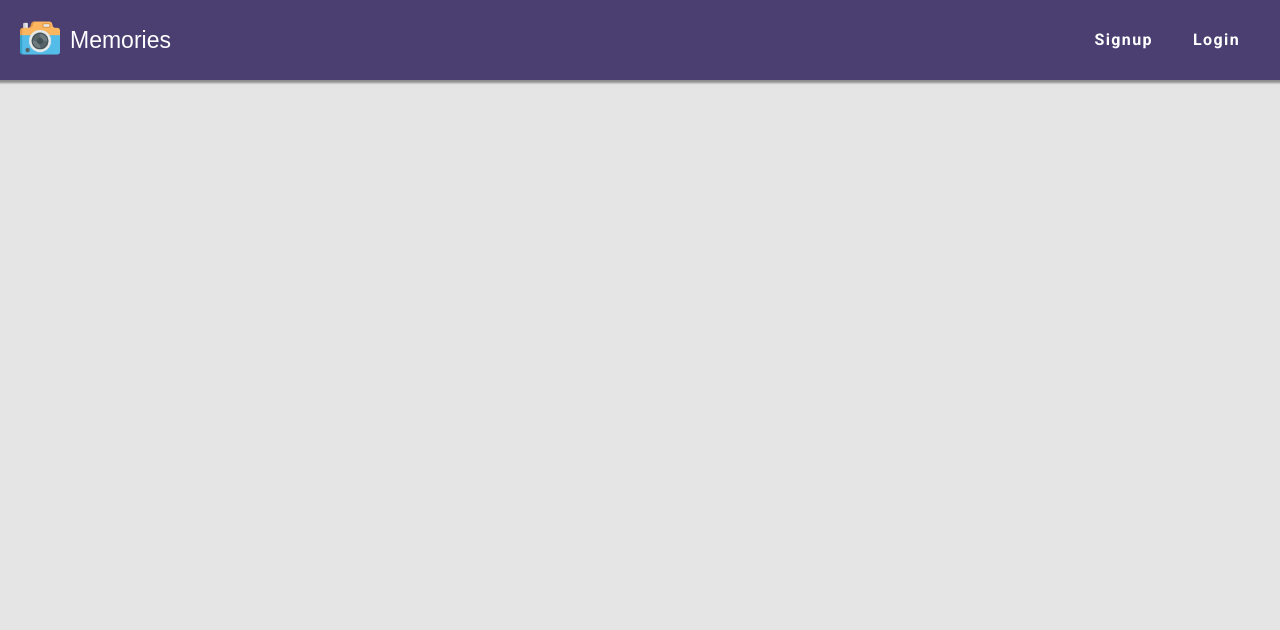
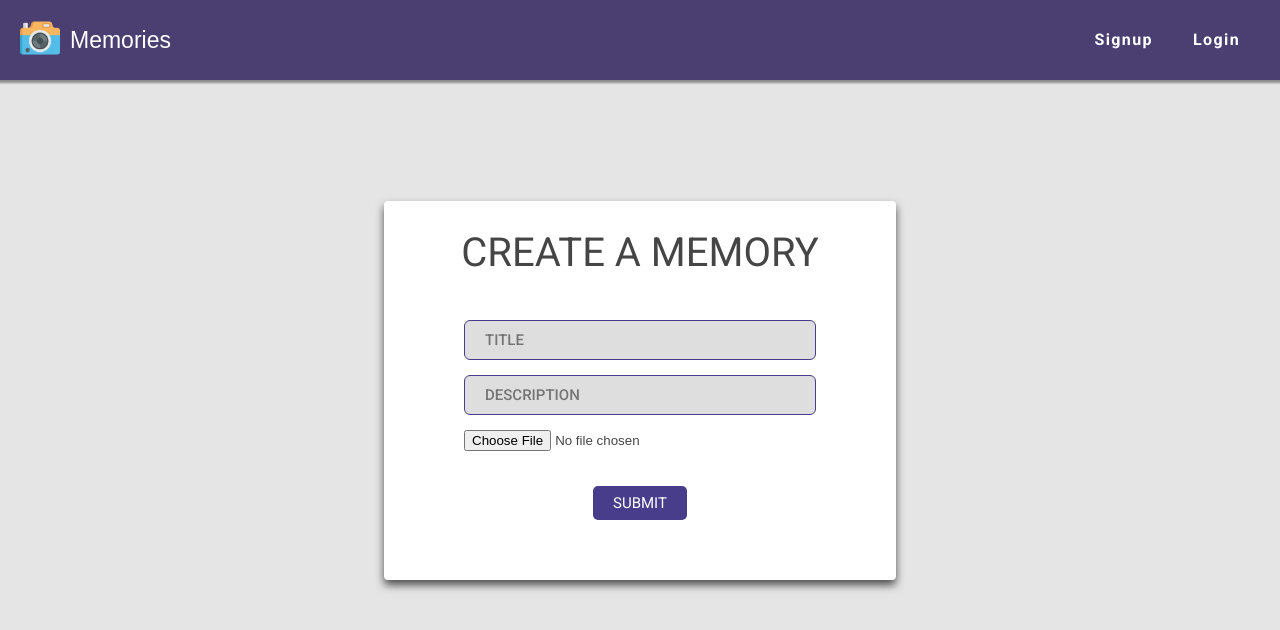
Before and after one commit to hmdrzaa11/memories, a React (Create React App) app in the folder client/: page /create-memory in a window 1280 px wide. Shown: the top 630 px of the page. Built offline with nearby package versions, Linux system fonts and the light colour scheme; no server answers; a web font is replaced by a local one.

Commit message:
Create Memory in place

```diff
--- a/client/src/App.css
+++ b/client/src/App.css
@@ -95,3 +95,9 @@ button,.btn:link,.btn:visited {
 .gold{
   color:  #c2b221  ;
 }
+
+
+.logout-button{
+  display: inline-block;
+
+}
--- a/client/src/App.js
+++ b/client/src/App.js
@@ -7,6 +7,7 @@ import Signup from "./containers/Signup/Signup";
 import Signin from "./containers/Signin/Signin";
 import { actionCreators } from "./state";
 import { useEffect } from "react";
+import CreateMemory from "./containers/CreateMemory/CreateMemory";
 
 let App = () => {
   let { getCurrentUser } = actionCreators;
@@ -21,6 +22,7 @@ let App = () => {
         <Route path="/" exact component={Home} />
         <Route path="/signup" component={Signup} />
         <Route path="/signin" component={Signin} />
+        <Route path="/create-memory" component={CreateMemory} />
       </Switch>
     </div>
   );
--- a/client/src/components/Form/Form.js
+++ b/client/src/components/Form/Form.js
@@ -12,6 +12,8 @@ let SignupForm = (props) => {
     return state;
   });
 
+  let [image, setImage] = useState(null);
+
   let handleOnChange = (e) => {
     setFormState((preState) => {
       return {
@@ -21,8 +23,23 @@ let SignupForm = (props) => {
     });
   };
 
+  let handleFileInputChange = (e) => {
+    setImage(e.target.files[0]);
+  };
+
   let renderFields = () => {
-    return props.fields.map((field) => (
+    return props.fields.map((field) => {
+      if (field.type === "file") {
+        return (
+          <Input
+            key={field.name}
+            type={field.type}
+            name={field.name}
+            onChange={handleFileInputChange}
+          />
+        );
+      } else {
+        return (
           <Input
             key={field.name}
             type={field.type}
@@ -31,12 +48,22 @@ let SignupForm = (props) => {
             onChange={handleOnChange}
             value={formState[field.name]}
           />
-    ));
+        );
+      }
+    });
   };
 
   let handleSubmit = (e) => {
     e.preventDefault();
-    props.onFormSubmit(formState);
+    let formData = new FormData();
+    props.fields.forEach((field) => {
+      if (field.name === "image") {
+        formData.append("image", image);
+      } else {
+        formData.append(field.name, formState[field.name]);
+      }
+    });
+    props.onFormSubmit(formData);
     let emptyFields = {};
     props.fields.forEach((field) => {
       emptyFields[field.name] = ""; //here we set every field to empty field
--- a/client/src/components/Input/Input.js
+++ b/client/src/components/Input/Input.js
@@ -9,6 +9,8 @@ let Input = ({ type, label, ...resetProps }) => {
         );
       case "email":
         return <input type="email" {...resetProps} className={classes.input} />;
+      case "file":
+        return <input type="file" {...resetProps} />;
       default:
         return <input type="text" {...resetProps} className={classes.input} />;
     }
--- a/client/src/components/Memories/Memories.module.css
+++ b/client/src/components/Memories/Memories.module.css
@@ -2,4 +2,5 @@
   display: grid;
   grid-template-columns: repeat(auto-fit, minmax(35rem, min-content));
   gap: 2rem;
+  justify-content: center;
 }
--- a/client/src/components/Navbar/Navbar.js
+++ b/client/src/components/Navbar/Navbar.js
@@ -1,8 +1,41 @@
 import "./Navbar.css";
 import logo from "../../images/camera.png";
 import { Link } from "react-router-dom";
-//TODO render create post if user is auth
+import { useSelector, useDispatch } from "react-redux";
+import { actionCreators } from "../../state";
+
 let Navbar = () => {
+  let { user } = useSelector((state) => state.auth);
+  let dispatch = useDispatch();
+
+  let renderLinks = () => {
+    if (user) {
+      return (
+        <>
+          <Link className="Navbar-link" to="/create-memory">
+            Create Memory
+          </Link>
+          <button
+            onClick={() => dispatch(actionCreators.logoutAction())}
+            className="btn logout-button"
+          >
+            Logout
+          </button>
+        </>
+      );
+    } else {
+      return (
+        <>
+          <Link className="Navbar-link" to="/signup">
+            Signup
+          </Link>
+          <Link className="Navbar-link" to="/signin">
+            Login
+          </Link>
+        </>
+      );
+    }
+  };
   return (
     <nav className="Navbar">
       <div className="Navbar-left">
@@ -16,14 +49,7 @@ let Navbar = () => {
         </div>
       </div>
       <div className="Navbar-right">
-        <div className="Navbar-right__links">
-          <Link className="Navbar-link" to="/signup">
-            Signup
-          </Link>
-          <Link className="Navbar-link" to="/signin">
-            Login
-          </Link>
-        </div>
+        <div className="Navbar-right__links">{renderLinks()}</div>
       </div>
     </nav>
   );
--- /dev/null
+++ b/client/src/containers/CreateMemory/CreateMemory.js
@@ -0,0 +1,36 @@
+import Form from "../../components/Form/Form";
+import { useDispatch, useSelector } from "react-redux";
+import { actionCreators } from "../../state";
+
+const FIELDS = [
+  {
+    name: "title",
+    type: "text",
+    placeholder: "Title",
+  },
+  {
+    name: "description",
+    type: "text",
+    placeholder: "Description",
+  },
+  {
+    name: "image",
+    type: "file",
+  },
+];
+
+export default function CreateMemory(props) {
+  let dispatch = useDispatch();
+  let handleFormSubmit = (formData) => {
+    dispatch(actionCreators.createMemory(formData, props.history));
+  };
+  return (
+    <div>
+      <Form
+        fields={FIELDS}
+        formHeader="Create a Memory"
+        onFormSubmit={handleFormSubmit}
+      />
+    </div>
+  );
+}
--- a/client/src/state/action-creators/auth.js
+++ b/client/src/state/action-creators/auth.js
@@ -43,7 +43,14 @@ export let getCurrentUser = () => async (dispatch) => {
   } catch (error) {
     dispatch({
       type: actionTypes.SIGN_IN_FAILED,
-      payload: "please login",
+      payload: "",
     });
   }
 };
+
+export let logoutAction = () => async (dispatch) => {
+  await axios.get("/api/v1/users/logout");
+  dispatch({
+    type: actionTypes.LOGOUT,
+  });
+};
--- a/client/src/state/action-creators/memories.js
+++ b/client/src/state/action-creators/memories.js
@@ -16,3 +16,20 @@ export let fetchAllMemories = () => async (dispatch) => {
     });
   }
 };
+
+export let createMemory = (formData, history) => async (dispatch) => {
+  try {
+    dispatch({ type: actionTypes.CREATE_MEMORY });
+    let { data } = await axios.post("/api/v1/memories", formData);
+    dispatch({
+      type: actionTypes.CREATE_MEMORY_SUCCESS,
+      payload: data.memory,
+    });
+    history.push("/");
+  } catch (error) {
+    dispatch({
+      type: actionTypes.CREATE_MEMORY_FAILED,
+      payload: error.response.data.message,
+    });
+  }
+};
--- a/client/src/state/action-types/index.js
+++ b/client/src/state/action-types/index.js
@@ -2,6 +2,10 @@
 export let FETCH_MEMORIES = "FETCH_MEMORIES";
 export let FETCH_MEMORIES_SUCCESS = "FETCH_MEMORIES_SUCCESS";
 export let FETCH_MEMORIES_FAILED = "FETCH_MEMORIES_FAILED";
+
+export let CREATE_MEMORY = "CREATE_MEMORY";
+export let CREATE_MEMORY_SUCCESS = "CREATE_MEMORY_SUCCESS";
+export let CREATE_MEMORY_FAILED = "CREATE_MEMORY_FAILED";
 
 //***************** AUTH ************************* */
 
@@ -12,3 +16,5 @@ export let SIGN_UP_FAILED = "SIGN_UP_FAILED";
 export let SIGN_IN = "SIGN_IN";
 export let SIGN_IN_SUCCESS = "SIGN_IN_SUCCESS";
 export let SIGN_IN_FAILED = "SIGN_IN_FAILED";
+
+export let LOGOUT = "LOGOUT";
--- a/client/src/state/reducers/authReducer.js
+++ b/client/src/state/reducers/authReducer.js
@@ -43,6 +43,12 @@ let authReducer = (state = INITIAL_STATE, action) => {
         error: action.payload,
         user: null,
       };
+    case actionTypes.LOGOUT:
+      return {
+        loading: false,
+        error: null,
+        user: null,
+      };
     default:
       return state;
   }
--- a/client/src/state/reducers/memoriesReducer.js
+++ b/client/src/state/reducers/memoriesReducer.js
@@ -26,6 +26,24 @@ let memoriesReducer = (state = INITIAL_STATE, action) => {
         memories: [],
         error: action.payload,
       };
+    case actionTypes.CREATE_MEMORY:
+      return {
+        ...state,
+        loading: true,
+        error: null,
+      };
+    case actionTypes.CREATE_MEMORY_SUCCESS:
+      return {
+        loading: false,
+        error: null,
+        memories: [...state.memories, action.payload],
+      };
+    case actionTypes.CREATE_MEMORY_FAILED:
+      return {
+        ...state,
+        loading: false,
+        error: action.payload,
+      };
     default:
       return state;
   }
```
Also changed, not shown: 1 other file (tests, documents, lock files or other folders). Lines whose indentation alone changed are shown as unchanged.
